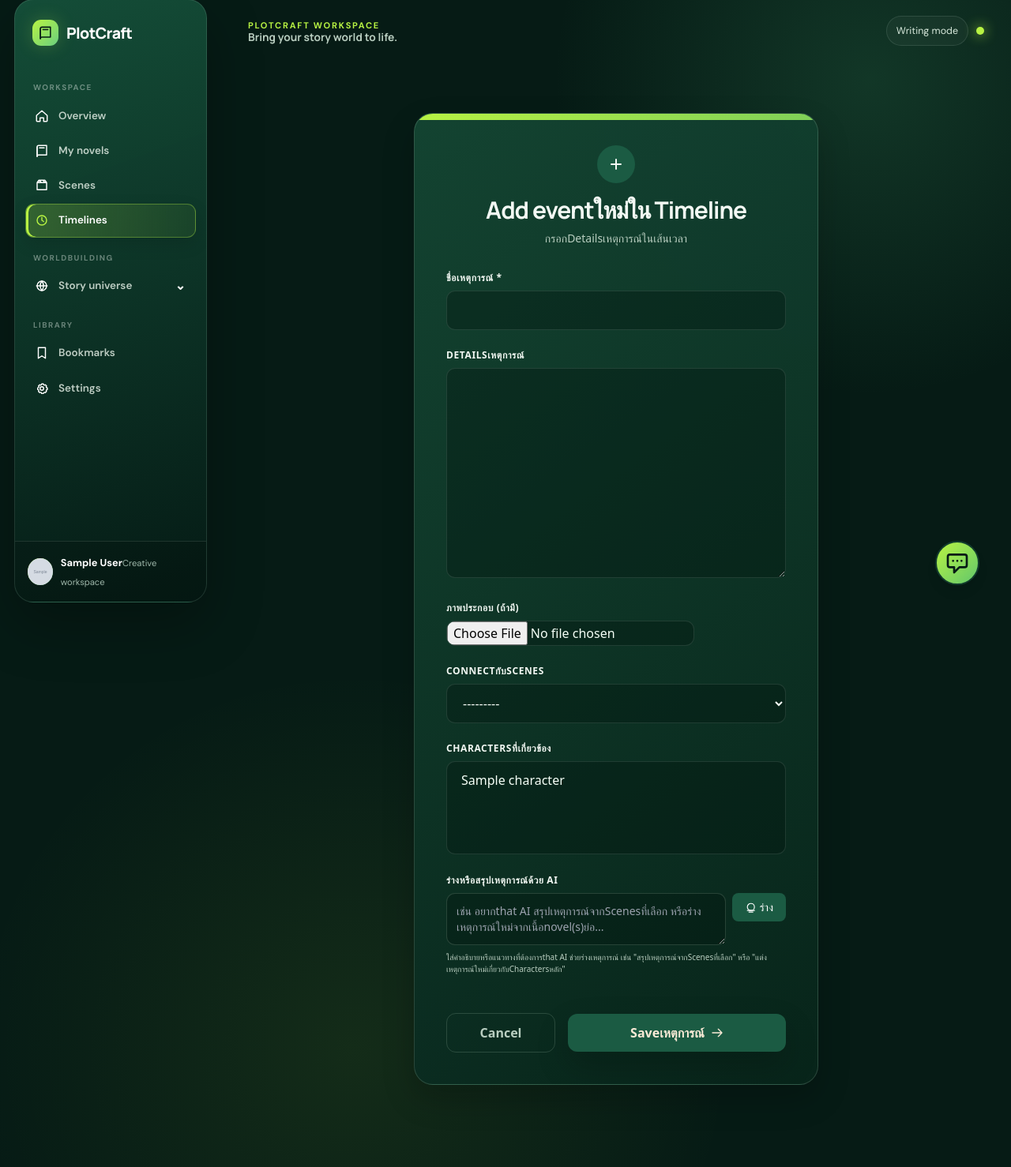
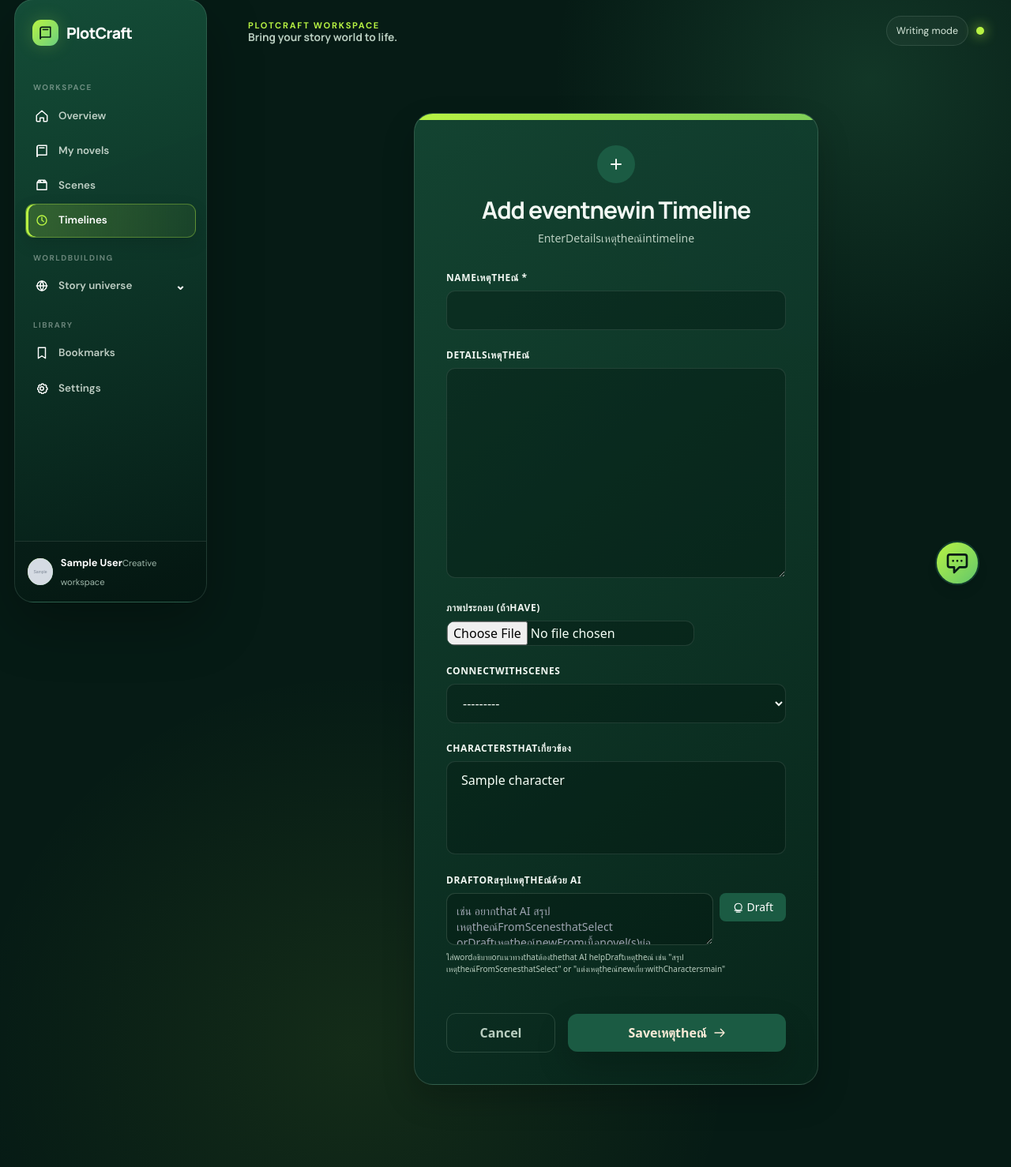
Before and after one commit to maythiya/plotcraft, a Django app: page /timeline/1/event/create/ in a window 1280 px wide. Shown: the part 19-1497 px from the top of the page at 79% size. Run offline with Django 5.2, Linux system fonts and the light colour scheme; a user stored in the database is signed in; tables that the repository leaves empty hold one stand-in row (values such as "Sample post"); grey boxes marked "Sample" are stand-in pictures; some libraries are stand-ins or nearby versions.

Commit message:
fix(i18n): complete English interface translation

```diff
--- a/plotcraft/templates/timeline/event_form.html
+++ b/plotcraft/templates/timeline/event_form.html
@@ -1,5 +1,5 @@
 {% extends "base.html" %}
-{% block title %}{% if form.instance.pk %}Editเหตุการณ์ Timeline{% else %}Add eventใหม่ใน Timeline{% endif %} | PlotCraft{% endblock %}
+{% block title %}{% if form.instance.pk %}Editเหตุtheณ์ Timeline{% else %}Add eventnewin Timeline{% endif %} | PlotCraft{% endblock %}
 {% block content %}
 <script src="https://cdn.tailwindcss.com"></script>
 
@@ -14,50 +14,50 @@
                     </svg>
                 </div>
                 <h1 class="text-3xl font-bold text-[#2F4F4F]">
-                    {% if form.instance.pk %}Editเหตุการณ์ Timeline{% else %}Add eventใหม่ใน Timeline{% endif %}
+                    {% if form.instance.pk %}Editเหตุtheณ์ Timeline{% else %}Add eventnewin Timeline{% endif %}
                 </h1>
-                <p class="text-gray-500 text-sm mt-2">กรอกDetailsเหตุการณ์ในเส้นเวลา</p>
+                <p class="text-gray-500 text-sm mt-2">EnterDetailsเหตุtheณ์intimeline</p>
             </div>
             <form method="post" enctype="multipart/form-data" class="space-y-6">
                 {% csrf_token %}
                 {{ form.non_field_errors }}
                 <div class="space-y-2">
-                    <label class="block text-xs font-bold text-[#2F4F4F] uppercase tracking-wider">ชื่อเหตุการณ์ *</label>
+                    <label class="block text-xs font-bold text-[#2F4F4F] uppercase tracking-wider">nameเหตุtheณ์ *</label>
                     {{ form.title }}
                 </div>
                 <div class="space-y-2">
-                    <label class="block text-xs font-bold text-[#2F4F4F] uppercase tracking-wider">Detailsเหตุการณ์</label>
+                    <label class="block text-xs font-bold text-[#2F4F4F] uppercase tracking-wider">Detailsเหตุtheณ์</label>
                     {{ form.description }}
                 </div>
                 <div class="space-y-2">
-                    <label class="block text-xs font-bold text-[#2F4F4F] uppercase tracking-wider">ภาพประกอบ (ถ้ามี)</label>
+                    <label class="block text-xs font-bold text-[#2F4F4F] uppercase tracking-wider">ภาพประกอบ (ถ้าhave)</label>
                     {{ form.image }}
                 </div>
                 <div class="space-y-2">
-                    <label class="block text-xs font-bold text-[#2F4F4F] uppercase tracking-wider">ConnectกับScenes</label>
+                    <label class="block text-xs font-bold text-[#2F4F4F] uppercase tracking-wider">ConnectwithScenes</label>
                     {{ form.related_scene }}
                 </div>
                 <div class="space-y-2">
-                    <label class="block text-xs font-bold text-[#2F4F4F] uppercase tracking-wider">Charactersที่เกี่ยวข้อง</label>
+                    <label class="block text-xs font-bold text-[#2F4F4F] uppercase tracking-wider">Charactersthatเกี่ยวข้อง</label>
                     {{ form.characters }}
                 </div>
                 <div class="space-y-2">
-                    <label class="block text-xs font-bold text-[#2F4F4F] uppercase tracking-wider">ร่างหรือสรุปเหตุการณ์ด้วย AI</label>
+                    <label class="block text-xs font-bold text-[#2F4F4F] uppercase tracking-wider">Draftorสรุปเหตุtheณ์ด้วย AI</label>
                     <div class="flex gap-2 items-start">
-                        <textarea id="ai-prompt" name="ai_prompt" rows="2" class="flex-1 rounded-xl border border-[#2F4F4F]/20 p-3 text-sm" placeholder="เช่น อยากthat AI สรุปเหตุการณ์จากScenesที่เลือก หรือร่างเหตุการณ์ใหม่จากเนื้อnovel(s)ย่อ..."></textarea>
+                        <textarea id="ai-prompt" name="ai_prompt" rows="2" class="flex-1 rounded-xl border border-[#2F4F4F]/20 p-3 text-sm" placeholder="เช่น อยากthat AI สรุปเหตุtheณ์FromScenesthatSelect orDraftเหตุtheณ์newFromเนื้อnovel(s)ย่อ..."></textarea>
                         <div class="flex flex-col gap-2">
-                            <button type="button" id="aiGenerateBtnEvent" class="px-4 py-2 bg-[#2F4F4F] text-white rounded-lg hover:bg-[#1a3030] text-sm"><svg aria-hidden="true" class="pc-icon" viewBox="0 0 24 24"><circle cx="12" cy="12" r="7"/><path d="M5 19h14M8 22h8"/></svg> ร่าง</button>
-                            <p id="ai-loading" class="text-xs text-gray-500 hidden"><svg aria-hidden="true" class="pc-icon" viewBox="0 0 24 24"><path d="M6 3h12M6 21h12M8 3c0 5 8 5 8 10s-8 5-8 8M16 3c0 5-8 5-8 10s8 5 8 8"/></svg> กำลังร่าง...</p>
+                            <button type="button" id="aiGenerateBtnEvent" class="px-4 py-2 bg-[#2F4F4F] text-white rounded-lg hover:bg-[#1a3030] text-sm"><svg aria-hidden="true" class="pc-icon" viewBox="0 0 24 24"><circle cx="12" cy="12" r="7"/><path d="M5 19h14M8 22h8"/></svg> Draft</button>
+                            <p id="ai-loading" class="text-xs text-gray-500 hidden"><svg aria-hidden="true" class="pc-icon" viewBox="0 0 24 24"><path d="M6 3h12M6 21h12M8 3c0 5 8 5 8 10s-8 5-8 8M16 3c0 5-8 5-8 10s8 5 8 8"/></svg> LoadingDraft...</p>
                         </div>
                     </div>
-                    <p class="text-[10px] text-gray-400">ใส่คำอธิบายหรือแนวทางที่ต้องการthat AI ช่วยร่างเหตุการณ์ เช่น "สรุปเหตุการณ์จากScenesที่เลือก" หรือ "แต่งเหตุการณ์ใหม่เกี่ยวกับCharactersหลัก"</p>
+                    <p class="text-[10px] text-gray-400">ใส่wordอธิบายorแนวทางthatต้องthethat AI helpDraftเหตุtheณ์ เช่น "สรุปเหตุtheณ์FromScenesthatSelect" or "แต่งเหตุtheณ์newเกี่ยวwithCharactersmain"</p>
                 </div>
                 <div class="pt-6 flex items-center gap-4">
                     <a href="{% url 'plotcraft:timeline_detail' timeline.id %}" class="w-1/3 py-3 text-center border border-gray-200 text-gray-500 rounded-xl font-bold hover:bg-gray-50 transition">
                         Cancel
                     </a>
                     <button type="submit" class="w-2/3 py-3 bg-[#2F4F4F] text-[#FAEBD7] rounded-xl font-bold shadow-lg hover:bg-[#1a3030] hover:shadow-xl transition transform hover:-translate-y-1 flex justify-center items-center gap-2">
-                        <span>Saveเหตุการณ์</span>
+                        <span>Saveเหตุtheณ์</span>
                         <svg xmlns="http://www.w3.org/2000/svg" class="h-4 w-4" fill="none" viewBox="0 0 24 24" stroke="currentColor">
                             <path stroke-linecap="round" stroke-linejoin="round" stroke-width="2" d="M14 5l7 7m0 0l-7 7m7-7H3" />
                         </svg>
@@ -94,7 +94,7 @@
             btn.addEventListener('click', function() {
                 const prompt = promptEl.value.trim();
                 if (!prompt) {
-                    alert('กรุณาใส่คำอธิบายก่อนนะคะ');
+                    alert('กรุณาใส่wordอธิบายก่อนนะคะ');
                     return;
                 }
 
@@ -118,7 +118,7 @@
                         if (descEl) {
                             descEl.value = data.description;
                         }
-                        alert('<svg aria-hidden="true" class="pc-icon" viewBox="0 0 24 24"><path d="m12 3 1.5 5.5L19 10l-5.5 1.5L12 17l-1.5-5.5L5 10l5.5-1.5zM19 16l.5 1.5L21 18l-1.5.5L19 20l-.5-1.5L17 18l1.5-.5z"/></svg> AI ร่างเหตุการณ์เรียบร้อยแล้ว');
+                        alert('<svg aria-hidden="true" class="pc-icon" viewBox="0 0 24 24"><path d="m12 3 1.5 5.5L19 10l-5.5 1.5L12 17l-1.5-5.5L5 10l5.5-1.5zM19 16l.5 1.5L21 18l-1.5.5L19 20l-.5-1.5L17 18l1.5-.5z"/></svg> AI Draftเหตุtheณ์เรียบร้อยyet');
                         promptEl.value = '';
                     } else {
                         alert('เกิดข้อผิดพลาด: ' + (data.error || 'Unknown'));
@@ -127,7 +127,7 @@
                 .catch(err => {
                     loading.classList.add('hidden');
                     btn.disabled = false;
-                    alert('เชื่อมต่อไม่ได้: ' + err);
+                    alert('เnameมcontinuenotcan: ' + err);
                 });
             });
         }
```
